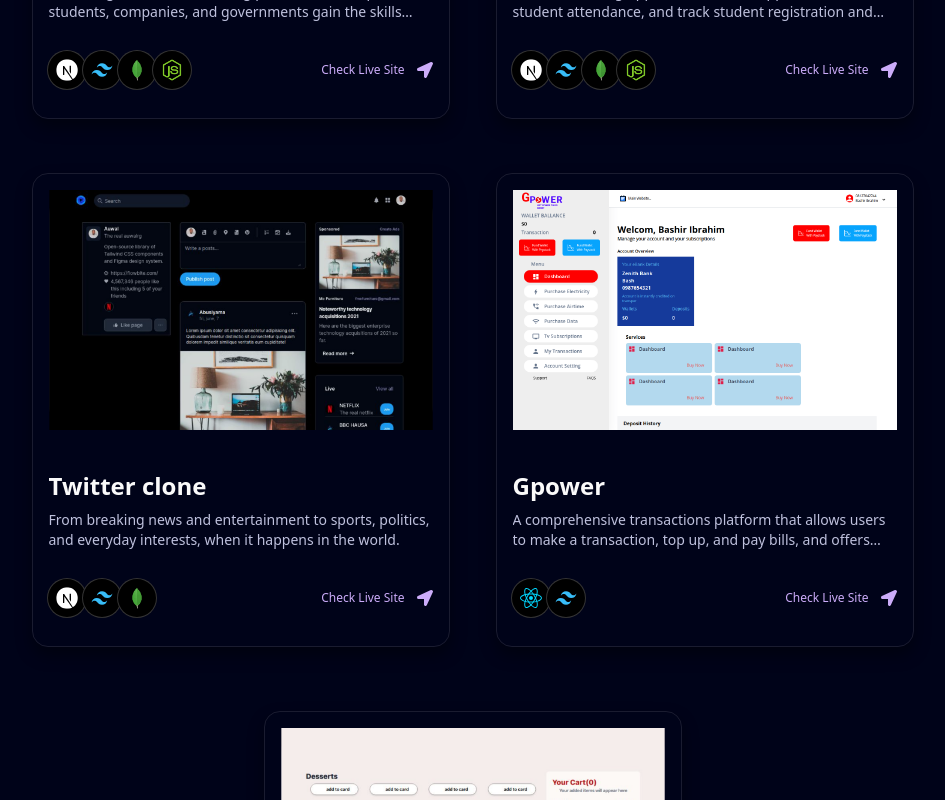
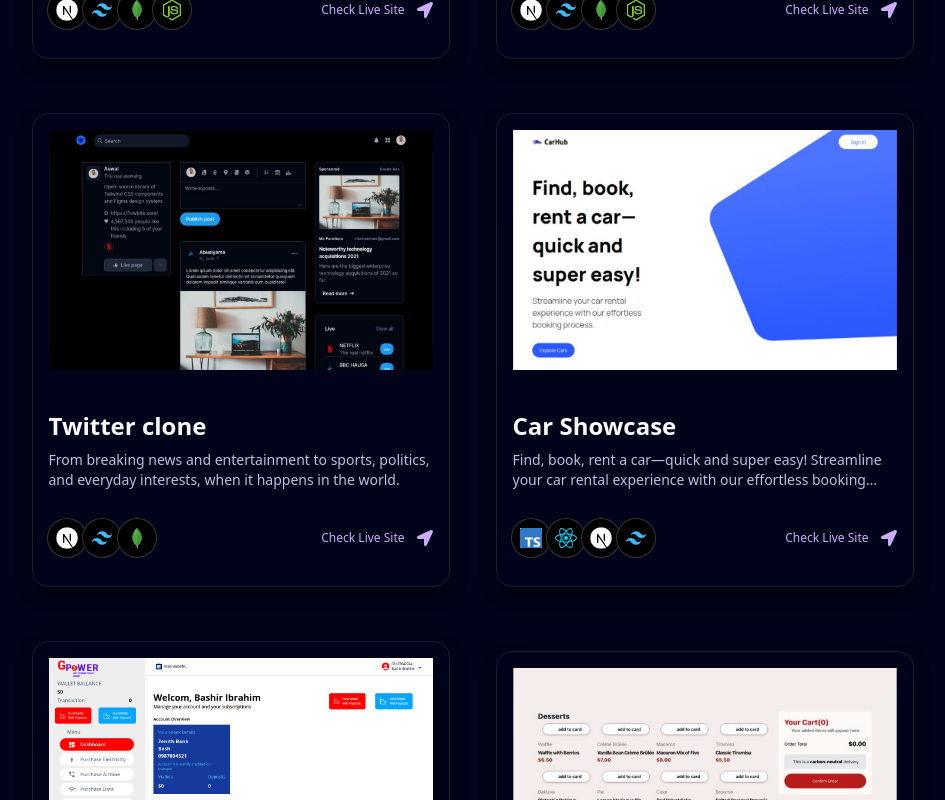
Before and after one commit to abdulrg01/abdulrg, a Next.js app: page /projects in a window 1280 px wide. Shown: the part 1240-2040 px from the top of the page, without its empty margins (169-1114 px from the left). Built offline with nearby package versions, Linux system fonts and the light colour scheme.

Commit message:
car showcase

```diff
--- a/components/RecentProject.tsx
+++ b/components/RecentProject.tsx
@@ -55,7 +55,7 @@ const RecentProjects = () => {
           <span className="text-purple">recent projects</span>
         </h1>
 
-        <div className="flex flex-wrap items-center justify-center p-4 gap-x-20 gap-y-2 mt-20">
+        <div className="flex flex-wrap items-center justify-center p-4 gap-x-20 gap-y-2 mt-5">
           {projects.map((item) => (
             <div
               className="lg:min-h-[32.5rem] h-[25rem] flex items-center justify-center sm:w-96 w-[80vw]"
--- a/data/index.ts
+++ b/data/index.ts
@@ -112,6 +112,14 @@ export const projects = [
   },
   {
     id: 6,
+    title: "Car Showcase",
+    des: "Find, book, rent a car—quick and super easy! Streamline your car rental experience with our effortless booking process.",
+    img: "/car.png",
+    iconLists: ["/ts.png", "/re.svg", "/next.svg", "/tail.svg"],
+    link: "https://car-showcase-six-ivory.vercel.app",
+  },
+  {
+    id: 7,
     title: "Gpower",
     des: "A comprehensive transactions platform that allows users to make a transaction, top up, and pay bills, and offers curated recommendations for the transactions.",
     img: "/gpower.png",
@@ -119,7 +127,7 @@ export const projects = [
     link: "https://dashboard-nu-liart-54.vercel.app",
   },
   {
-    id: 7,
+    id: 8,
     title: "Product Card List",
     des: "An Ecommerce Product Card.",
     img: "/product.png",
```
Also changed, not shown: public/car.png (added).
